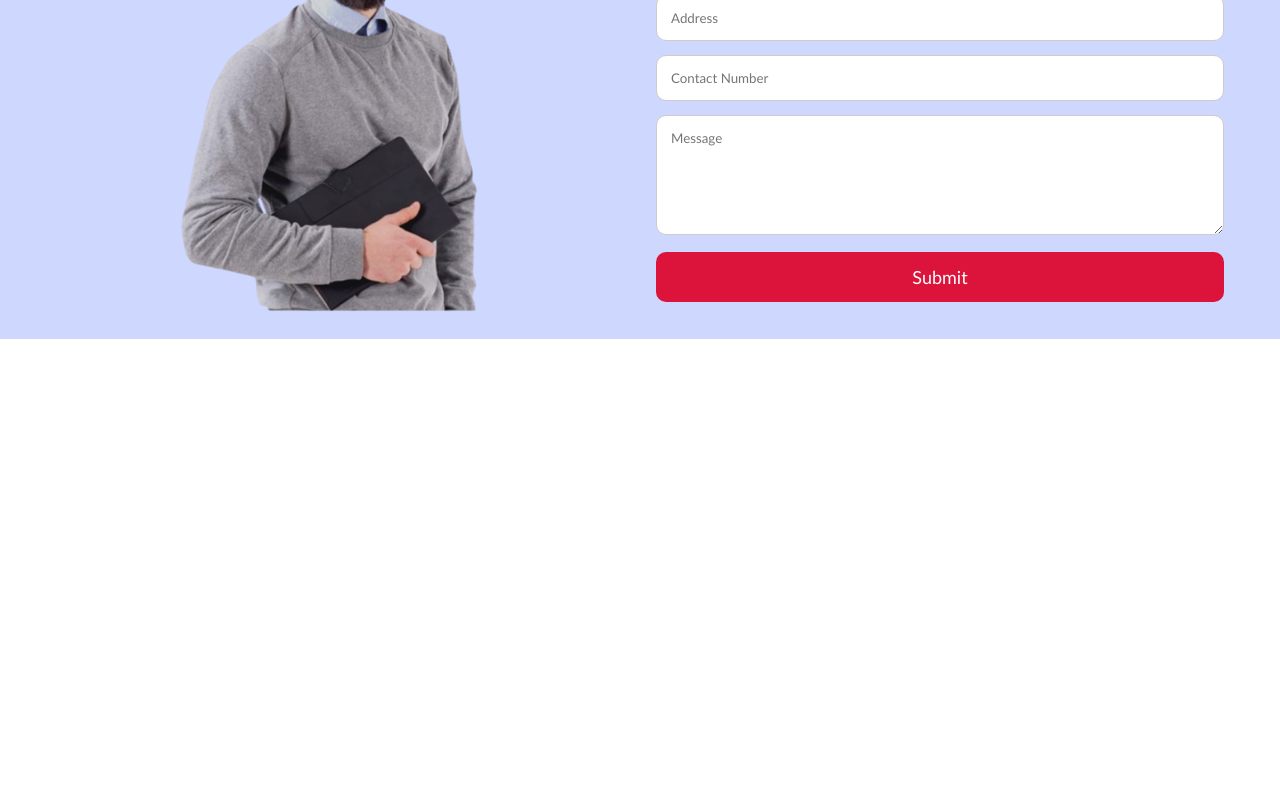
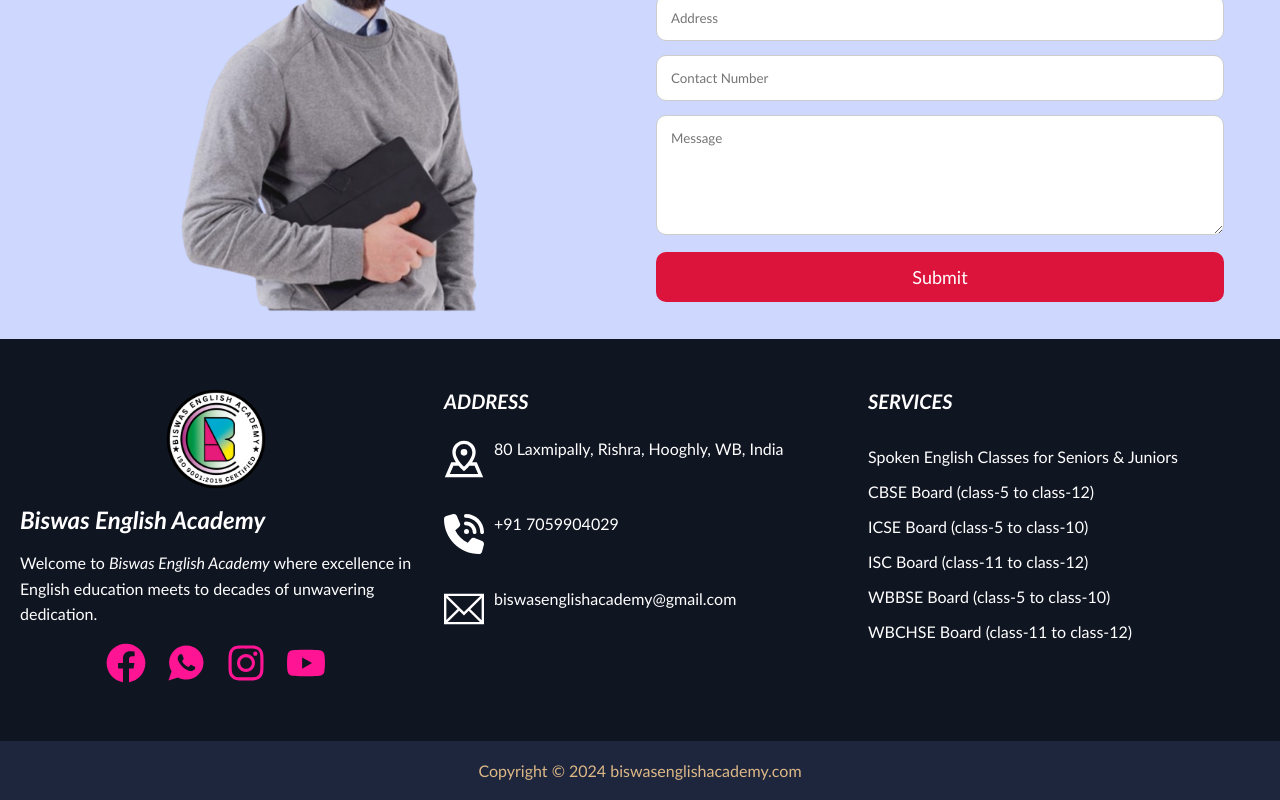
Before and after one commit to Pritam-Mondal18/biswasEnglishAcademyFinal, a React (Vite) app: page /contact in a window 1280 px wide. Shown: the part 865-1665 px from the top of the page. Before the commit the page ends 1254 px from the top, so only its background shows below. Built offline with nearby package versions, Linux system fonts and the light colour scheme.

Commit message:
fix contact section

```diff
--- a/src/routes/Contact.jsx
+++ b/src/routes/Contact.jsx
@@ -6,6 +6,7 @@ import { IoIosMail } from "react-icons/io";
 import { IoLogoWhatsapp } from "react-icons/io";
 import { FaYoutube } from "react-icons/fa6";
 import { motion } from "framer-motion";
+import Footer from "../components/Footer";
 
 function Contact() {
   const form = useRef();
@@ -25,6 +26,7 @@ function Contact() {
   };
 
   return (
+    <>
       <div className="contact-container">
         <motion.div
           className="contact"
@@ -171,12 +173,18 @@ function Contact() {
                 pattern="[0-9]{10}"
                 required
               />
-            <textarea name="message" placeholder="Message" required></textarea>
+              <textarea
+                name="message"
+                placeholder="Message"
+                required
+              ></textarea>
               <button type="submit">Submit</button>
             </form>
           </motion.div>
         </motion.div>
       </div>
+      <Footer />
+    </>
   );
 }
 
```
Lines whose indentation alone changed are shown as unchanged.
